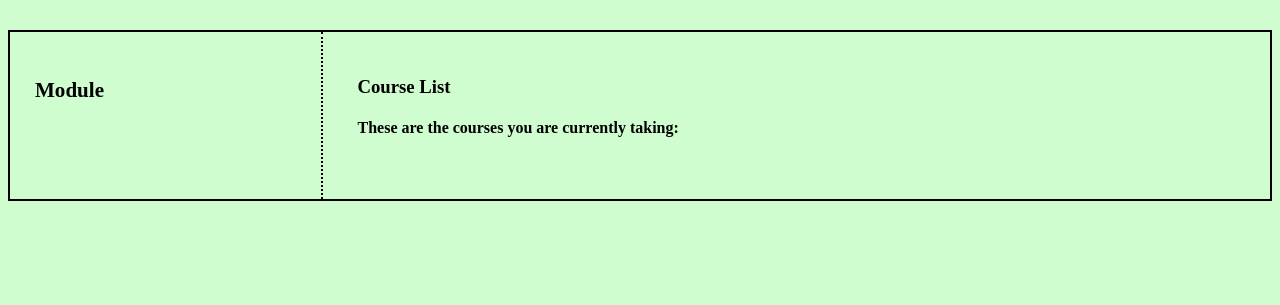
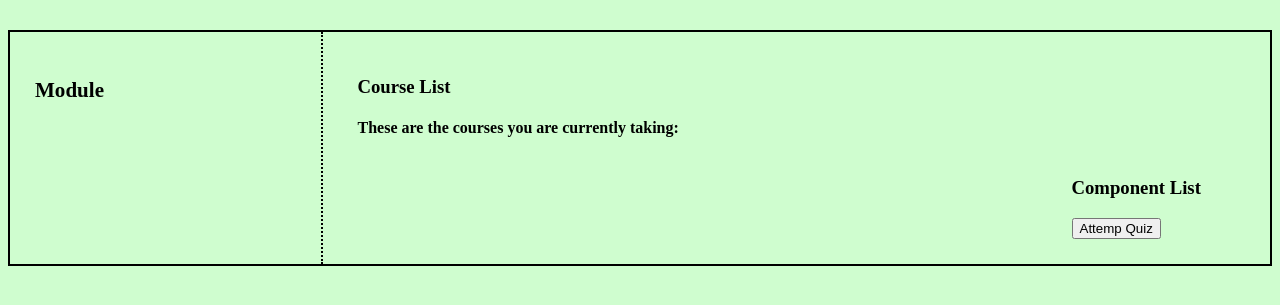
Before and after one commit to gracesy23/COMP3297, a Django app: template ICE/templates/learner.html in a window 1280 px wide. Shown: the part 88-393 px from the top of the page. Run offline with Django 3.2, Linux system fonts and the light colour scheme; the template is opened without the code that fills it, so the values that code supplies are empty.

Commit message:
update learner

```diff
--- a/ICE/templates/learner.css
+++ b/ICE/templates/learner.css
@@ -48,27 +48,21 @@
     font-size: medium;
   }
 
-  .item-container {
+  .course-container {
     display: grid;
     grid-template-columns: 2fr 2fr 1fr;
         grid-column-gap: 10px;
         grid-row-gap: 15px;
   }
 
-  #item1{
+  #courses{
     grid-column-start: 1;
     grid-column-end: 3;
     grid-row-start: 1;
     grid-row-end: 2;
   }
-  #item2img{
+  #component-list{
     grid-column-start: 1;
-    grid-column-end: 2;
-    grid-row-start: 2;
-    grid-row-end: 3;
-  }
-  #item2{
-    grid-column-start: 2;
     grid-column-end: 3;
     grid-row-start: 2;
     grid-row-end: 3;
--- a/ICE/templates/learner.html
+++ b/ICE/templates/learner.html
@@ -31,20 +31,22 @@
         <div class="grid content">
           <h3 id="courselist">Course List</h3>
           <h4>These are the courses you are currently taking:</h4>
-          <div class="item-container">
-            <div id="item1">
+          <div class="course-container">
+            <div id="courses">
               <nav>
                 <ul>
                   {% for Course in courses %}
                   <li><a href="{% url 'course' lid=lid p=Course.progress cid=Course.courseID %}">{{Course.title}},
                       finished
                       modules: {{Course.progress}}</a></li>
-                      <button onclick="addToCart('i1h')">Enter Course</button>
+                  <button onclick="addToCart('i1h')">Enter Course</button>
                   {% endfor %}
                 </ul>
               </nav>
-
-
+            </div>
+            <div>
+              <h3 id="component-list">Component List</h3>
+              <button>Attemp Quiz</button>
             </div>
 
             <script>
```
